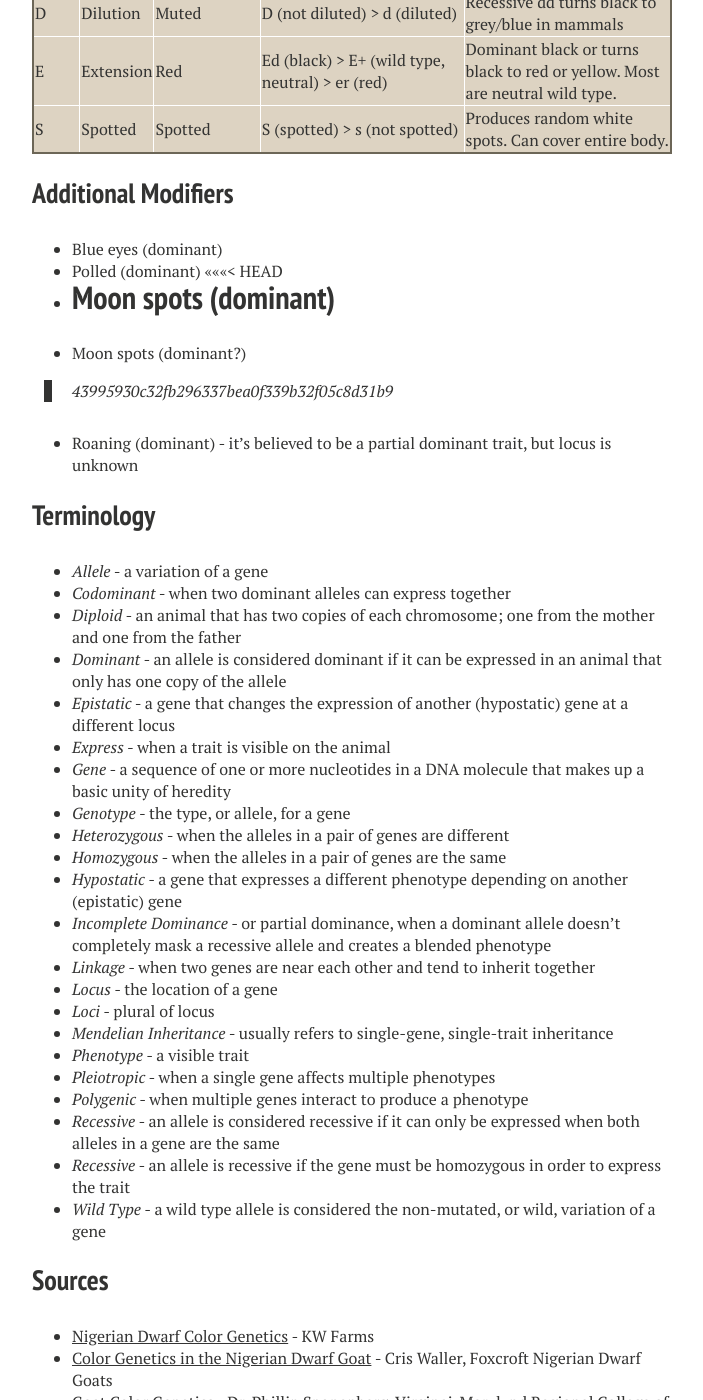
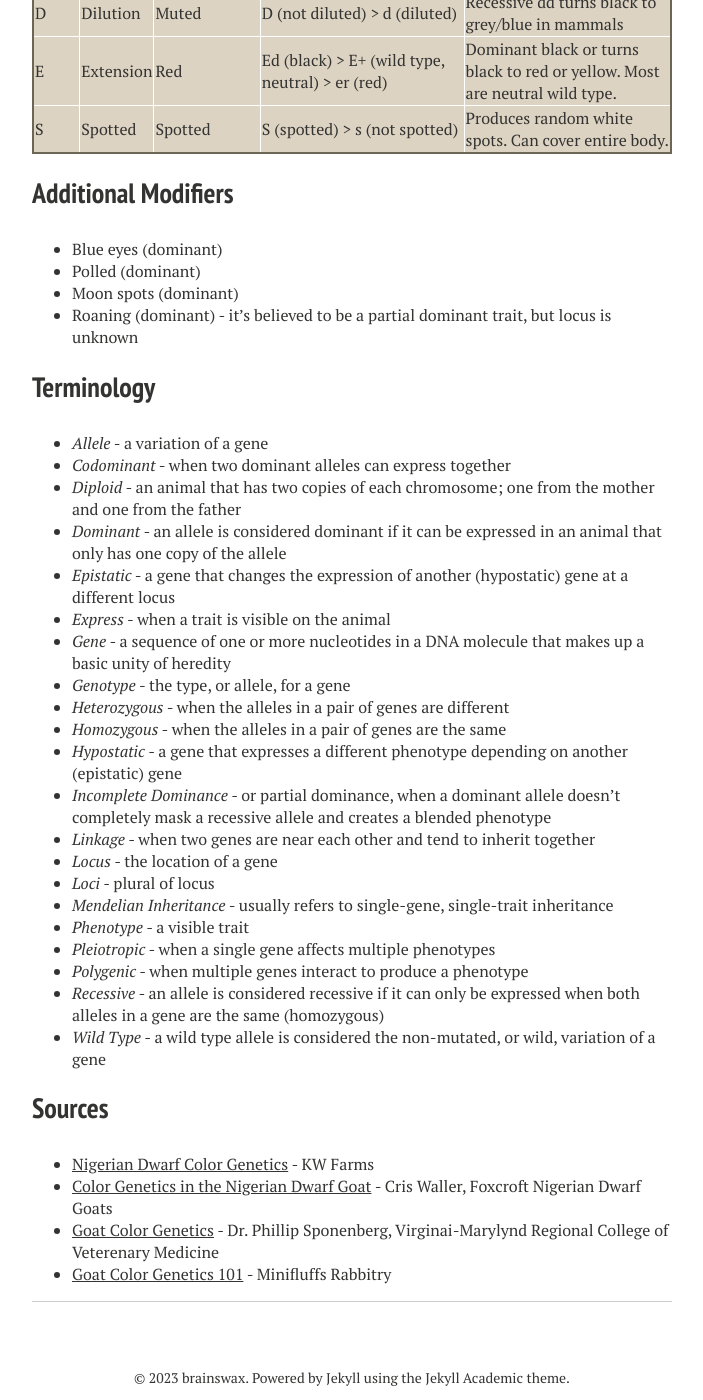
Before and after one commit to brainswax/goatsmith, a Jekyll site: the page built from docs/genetics/index.md, in a window 1280 px wide and 1400 px high, scrolled down 1649 px. Shown: the whole window, without its empty margins (288-991 px from the left). Built offline with Jekyll 4.4.1, drawn with Linux system fonts in a browser that asks for light colours; nearby versions of some CDN libraries.

Commit message:
Remove duplicate definition of Recessive

```diff
--- a/docs/genetics/index.md
+++ b/docs/genetics/index.md
@@ -55,11 +55,7 @@ Patterns and colors can inherit independent modifiers from each parent:
 
 * Blue eyes (dominant)
 * Polled (dominant)
-<<<<<<< HEAD
 * Moon spots (dominant)
-=======
-* Moon spots (dominant?)
->>>>>>> 43995930c32fb296337bea0f339b32f05c8d31b9
 * Roaning (dominant) - it's believed to be a partial dominant trait, but locus is unknown
 
 ## Terminology
@@ -83,8 +79,7 @@ Patterns and colors can inherit independent modifiers from each parent:
 - _Phenotype_ - a visible trait
 - _Pleiotropic_ - when a single gene affects multiple phenotypes
 - _Polygenic_ - when multiple genes interact to produce a phenotype
-- _Recessive_ - an allele is considered recessive if it can only be expressed when both alleles in a gene are the same
-- _Recessive_ - an allele is recessive if the gene must be homozygous in order to express the trait
+- _Recessive_ - an allele is considered recessive if it can only be expressed when both alleles in a gene are the same (homozygous)
 - _Wild Type_ - a wild type allele is considered the non-mutated, or wild, variation of a gene
 
 ## Sources
```
